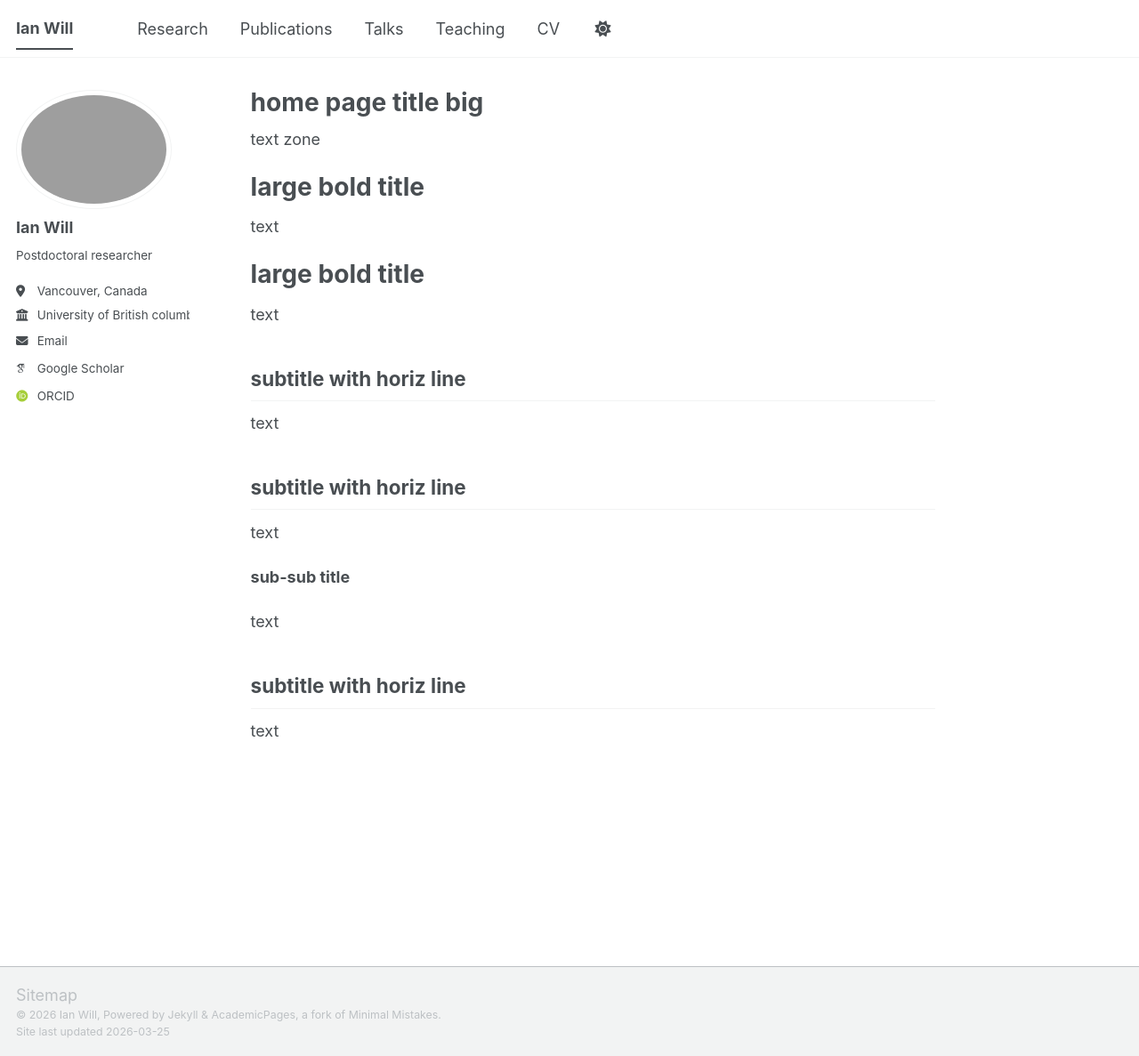
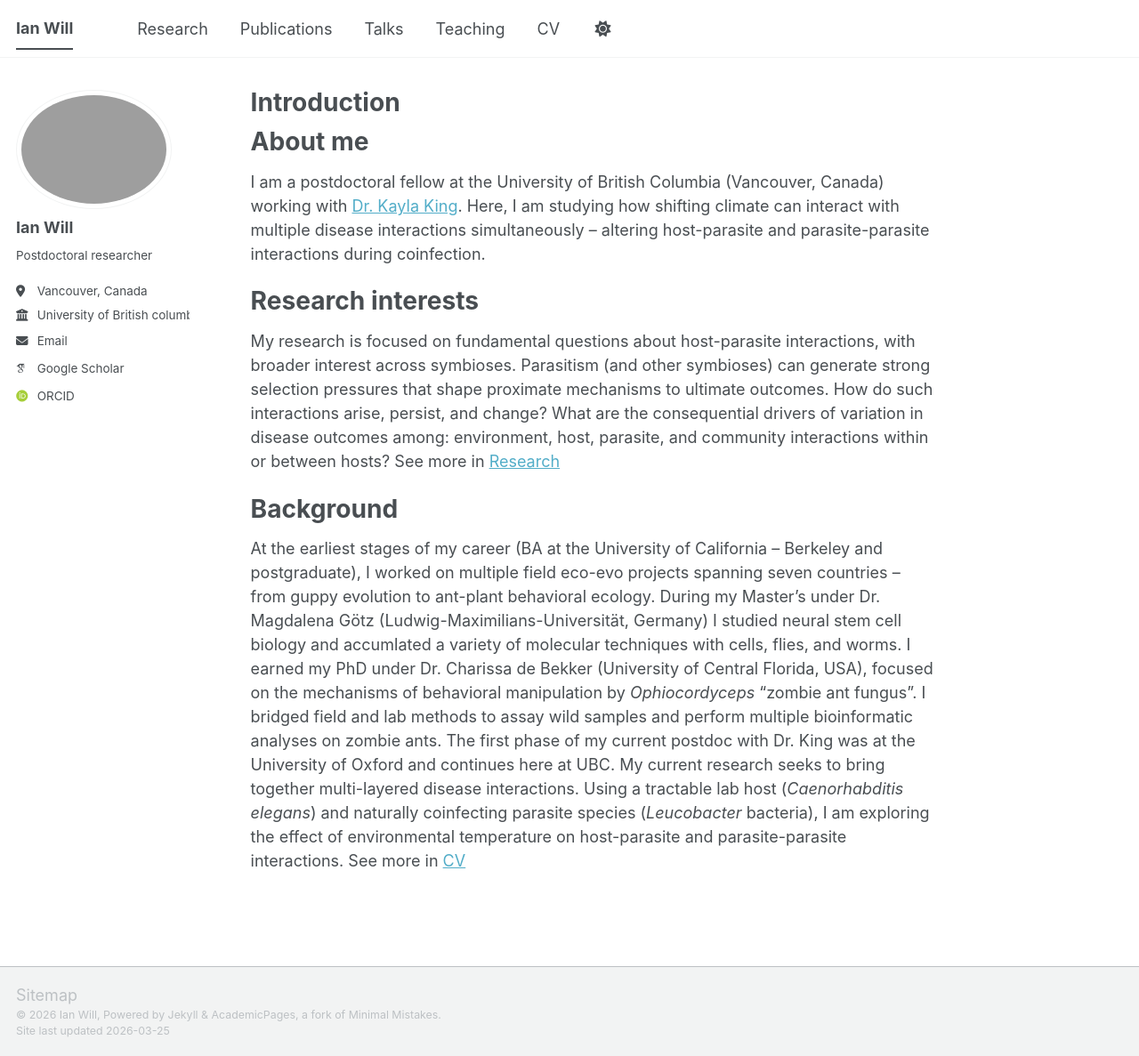
Before and after one commit to igwill/igwill.github.io, a Jekyll site: the page built from _pages/about.md, in a window 1280 px wide and 1187 px high. Shown: the whole window at 89% size. Built offline with Jekyll 4.4.1, drawn with Linux system fonts in a browser that asks for light colours; some web fonts are replaced; a script bundle is joined from its source files by our own code; library files that are not in the unit come from our copies.

Commit message:
about update

```diff
--- a/_pages/about.md
+++ b/_pages/about.md
@@ -1,22 +1,28 @@
 ---
 permalink: /
-title: "home page title big"
+title: "Introduction"
 author_profile: true
 redirect_from:
   - /about/
   - /about.html
 ---
 
-text zone
+About me
+======
+I am a postdoctoral fellow at the University of British Columbia (Vancouver, Canada) working with [Dr. Kayla King](https://www.zoology.ubc.ca/kinglab/). Here, I am studying how shifting climate can interact with multiple disease interactions simultaneously – altering host-parasite and parasite-parasite interactions during coinfection.
 
-large bold title
+Research interests
 ======
-text
+My research is focused on fundamental questions about host-parasite interactions, with broader interest across symbioses. Parasitism (and other symbioses) can generate strong selection pressures that shape proximate mechanisms to ultimate outcomes.
+How do such interactions arise, persist, and change? What are the consequential drivers of variation in disease outcomes among: environment, host, parasite, and community interactions within or between hosts?
+See more in [Research](https://igwill.github.io/research/)
 
-large bold title
+Background
 ======
-text
+At the earliest stages of my career (BA at the University of California – Berkeley and postgraduate), I worked on multiple field eco-evo projects spanning seven countries – from guppy evolution to ant-plant behavioral ecology. During my Master’s under Dr. Magdalena Götz (Ludwig-Maximilians-Universität, Germany) I studied neural stem cell biology and accumlated a variety of molecular techniques with cells, flies, and worms. I earned my PhD under Dr. Charissa de Bekker (University of Central Florida, USA), focused on the mechanisms of behavioral manipulation by _Ophiocordyceps_ “zombie ant fungus”. I bridged field and lab methods to assay wild samples and perform multiple bioinformatic analyses on zombie ants. The first phase of my current postdoc with Dr. King was at the University of Oxford and continues here at UBC. My current research seeks to bring together multi-layered disease interactions. Using a tractable lab host (_Caenorhabditis elegans_) and naturally coinfecting parasite species (_Leucobacter_ bacteria), I am exploring the effect of environmental temperature on host-parasite and parasite-parasite interactions.
+See more in [CV](https://igwill.github.io/cv/)
 
+<!--
 subtitle with horiz line
 ------
 text
@@ -32,3 +38,4 @@ text
 subtitle with horiz line
 ------
 text
+-->
```
